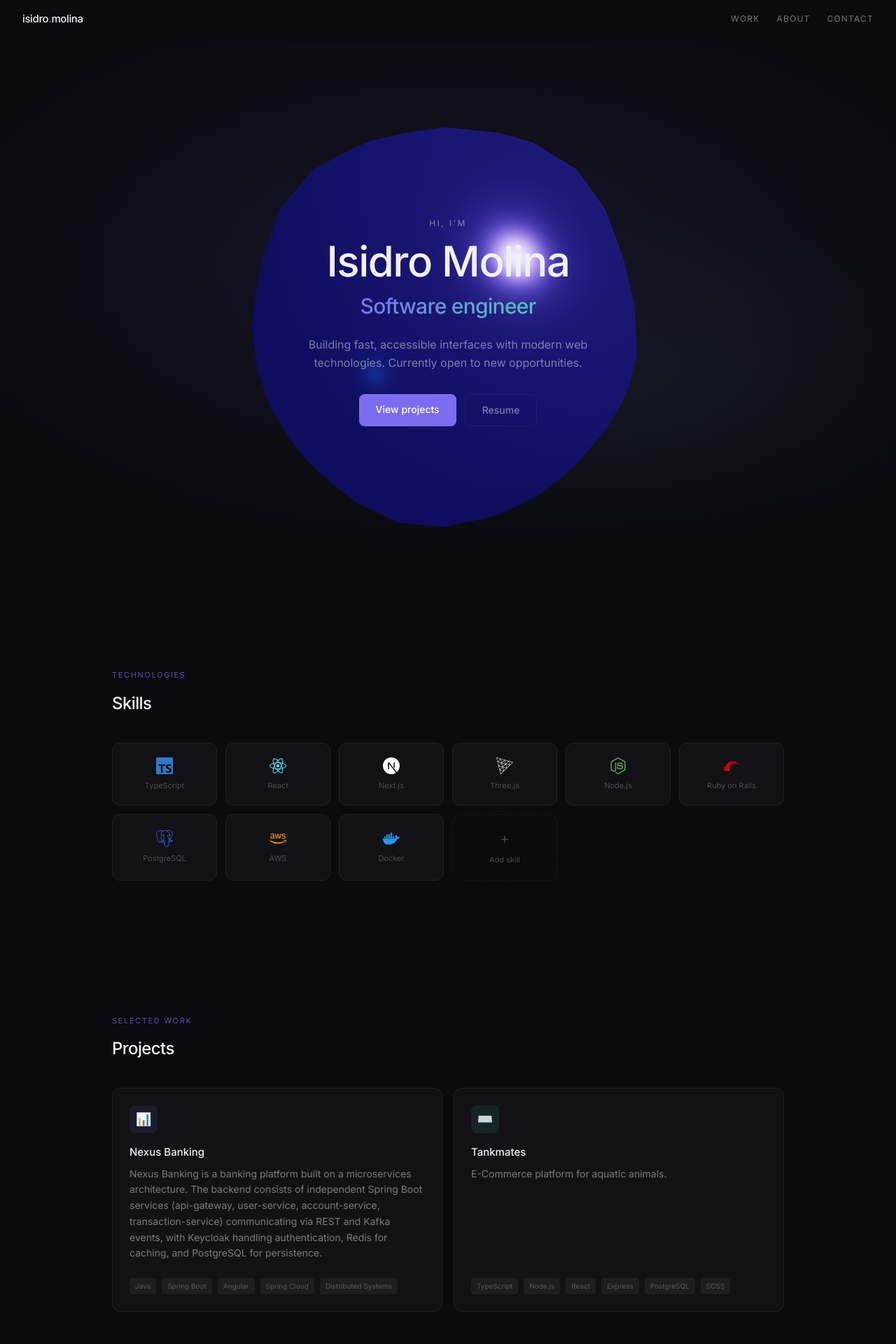
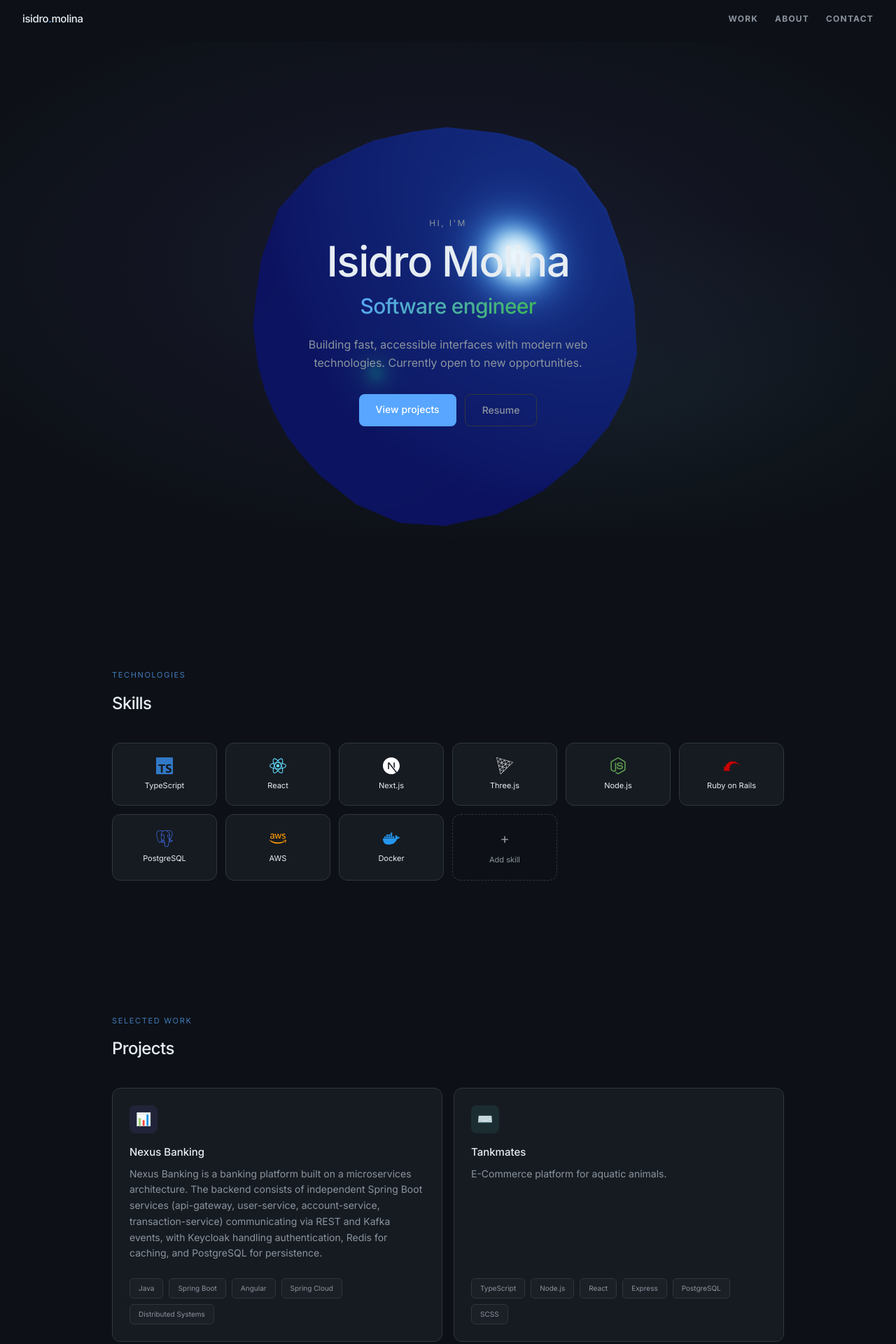
Before and after one commit to imj-1/portfolio, a Next.js app: page / in a window 1280 px wide. Shown: the top 1920 px of the page at 70% size. Built offline with nearby package versions, Linux system fonts and the light colour scheme.

Commit message:
feat: update color scheme

```diff
--- a/src/app/globals.css
+++ b/src/app/globals.css
@@ -1,15 +1,23 @@
 @import "tailwindcss";
 
 @theme {
-    --color-bg-primary: #0a0a0f;
-    --color-bg-card: rgba(255, 255, 255, 0.03);
-    --color-text-primary: #f0f0f4;
-    --color-text-secondary: rgba(255, 255, 255, 0.45);
-    --color-text-muted: rgba(255, 255, 255, 0.25);
-    --color-accent-purple: #7c6df0;
-    --color-accent-teal: #50c8b4;
-    --color-border-subtle: rgba(255, 255, 255, 0.06);
-    --color-border-hover: rgba(124, 109, 240, 0.3);
+    --color-bg-primary: #0d1117;
+    --color-bg-surface: #161b22;
+    --color-bg-card: #161b22;
+    --color-bg-card-hover: #1c2128;
+    --color-bg-nav: #010409;
+
+    --color-text-primary: #e6edf3;
+    --color-text-secondary: #8b949e;
+    --color-text-muted: #484f58;
+
+    /* GitHub blue + green accents */
+    --color-accent-purple: #58a6ff;
+    --color-accent-teal: #3fb950;
+
+    --color-border-subtle: #30363d;
+    --color-border-hover: #58a6ff;
+
     --font-sans: "Inter", ui-sans-serif, system-ui, sans-serif;
     --font-mono: "JetBrains Mono", "Fira Code", ui-monospace, monospace;
 }
--- a/src/components/Experience.tsx
+++ b/src/components/Experience.tsx
@@ -10,6 +10,7 @@
 }
 
 const roles: Role[] = [
+    {title: "Software Developer", company: "Freelance", period: "2025 - Present", color: "#7c6df0"},
     {title: "Software Developer I", company: "Spring Health", period: "2023 – 2025", color: "#7c6df0"},
 ];
 
@@ -49,13 +50,13 @@
                 {roles.map((role) => (
                     <div key={role.company} className="flex gap-4 items-start">
                         <div
-                            className="w-2 h-2 rounded-full mt-[7px] shrink-0"
+                            className="w-2 h-2 rounded-full mt-1.75 shrink-0"
                             style={{background: role.color}}
                         />
                         <div>
                             <h3 className="text-[14px] font-medium">{role.title}</h3>
                             <p className="text-[13px] text-accent-purple/70">{role.company}</p>
-                            <p className="text-[11px] text-text-muted mt-0.5">{role.period}</p>
+                            <p className="text-[11px] text-text-secondary mt-0.5">{role.period}</p>
                         </div>
                     </div>
                 ))}
--- a/src/components/HeroScene.tsx
+++ b/src/components/HeroScene.tsx
@@ -40,7 +40,7 @@
         <Float speed={1.5} rotationIntensity={0.4} floatIntensity={0.8}>
             <mesh ref={meshRef} geometry={geometry} scale={1}>
                 <MeshDistortMaterial
-                    color="#7c6df0"
+                    color="#58a6ff"
                     emissive="#3a2d8e"
                     emissiveIntensity={0.4}
                     roughness={0.3}
@@ -65,7 +65,7 @@
                 {/* Lights */}
                 <ambientLight intensity={0.3}/>
                 <directionalLight position={[5, 5, 5]} intensity={0.8} color="#ffffff"/>
-                <pointLight position={[-3, -2, 4]} intensity={0.5} color="#50c8b4"/>
+                <pointLight position={[-3, -2, 4]} intensity={0.5} color="#3fb950"/>
 
                 {/* The shape */}
                 <FloatingShape/>
--- a/src/components/Navbar.tsx
+++ b/src/components/Navbar.tsx
@@ -20,10 +20,10 @@
     return (
         <nav
             className={`fixed top-0 left-0 right-0 z-50 flex items-center justify-between
-        px-8 py-4 transition-all duration-300
+        px-8 py-4 border-b transition-all duration-300
         ${scrolled
-                ? "bg-[rgba(10,10,15,0.92)] backdrop-blur-xl border-b border-border-subtle"
-                : "bg-transparent"
+                ? "bg-bg-nav backdrop-blur-xl border-border-subtle shadow-[0_1px_12px_rgba(0,0,0,0.4)]"
+                : "border-transparent"
             }`}
         >
             <a href="#" className="text-[15px] font-medium tracking-tight text-text-primary">
@@ -36,7 +36,7 @@
                         key={link.href}
                         href={link.href}
                         className="text-xs uppercase tracking-widest text-text-secondary
-              hover:text-text-primary transition-colors duration-300"
+              hover:text-text-primary transition-colors duration-200 font-bold"
                     >
                         {link.label}
                     </a>
--- a/src/components/Projects.tsx
+++ b/src/components/Projects.tsx
@@ -47,8 +47,7 @@
                        rel="noopener noreferrer" className="h-full">
                         <article
                             className="group flex flex-col h-full bg-bg-card border border-border-subtle rounded-xl p-6
-            hover:border-border-hover hover:bg-[rgba(124,109,240,0.03)]
-            transition-all duration-300 cursor-pointer hover:-translate-y-0.5"
+            hover:border-border-hover transition-all duration-300 cursor-pointer hover:-translate-y-0.5"
                         >
                             {/* Icon */}
                             <div
@@ -69,8 +68,8 @@
                                 {project.tags.map((tag) => (
                                     <span
                                         key={tag}
-                                        className="text-[10px] px-2 py-1 rounded bg-[rgba(255,255,255,0.05)]
-                    text-text-muted"
+                                        className="px-3 py-1.5 rounded-md text-[10px] text-text-secondary
+              border border-border-subtle bg-[rgba(255,255,255,0.02)]"
                                     >
                   {tag}
                 </span>
--- a/src/components/Skills.tsx
+++ b/src/components/Skills.tsx
@@ -216,7 +216,7 @@
                             key={key}
                             className="relative group flex flex-col items-center justify-center gap-2
                 py-5 rounded-xl border border-border-subtle bg-bg-card
-                hover:border-border-hover transition-all duration-300 cursor-default"
+                hover:border-border-hover transition-all duration-300 cursor-pointer"
                         >
                             {/* Remove button — top right, visible on hover */}
                             <button
@@ -235,7 +235,7 @@
                                 className="text-text-muted transition-colors duration-300"
                             />
                             <span
-                                className="text-[11px] text-text-muted group-hover:text-text-secondary transition-colors">
+                                className="text-[11px]  group:text-text-secondary transition-colors">
                 {skill.name}
               </span>
                         </div>
@@ -250,10 +250,10 @@
             hover:border-border-hover hover:bg-[rgba(124,109,240,0.03)]
             transition-all duration-300 cursor-pointer group"
                 >
-          <span className="text-xl text-text-muted group-hover:text-accent-purple transition-colors">
+          <span className="text-xl text-text-secondary group-hover:text-accent-purple transition-colors">
             +
           </span>
-                    <span className="text-[11px] text-text-muted group-hover:text-text-secondary transition-colors">
+                    <span className="text-[11px] text-text-secondary transition-colors">
             Add skill
           </span>
                 </button>
```
